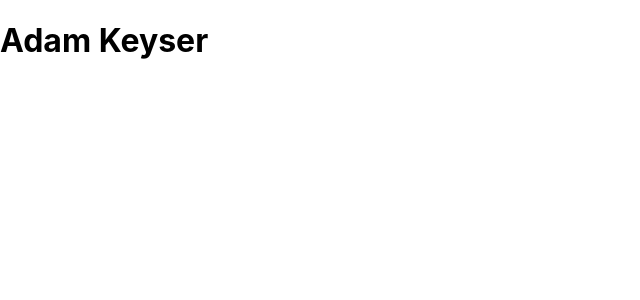
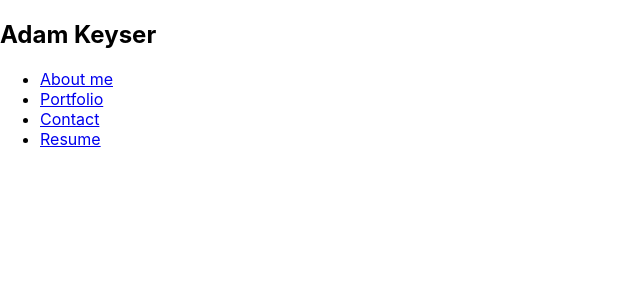
Before and after one commit to adamkeyser45/professional_portfolio, a React (Create React App) app: page / in a window 1280 px wide. Shown: the top 300 px of the page, without its empty margins (0-640 px from the left). Built offline with nearby package versions, Linux system fonts and the light colour scheme.

Commit message:
added simple nav

```diff
--- a/src/App.js
+++ b/src/App.js
@@ -1,11 +1,15 @@
 import React from 'react';
 import Header from './components/Header';
+import Navigation from './components/Navigation';
 // import './App.css';
 
 function App() {
   return (
     <div>
-      <Header></Header>
+      <main>
+        <Header></Header>
+        <Navigation></Navigation>
+      </main>
     </div>
   );
 }
--- a/src/components/Header/index.js
+++ b/src/components/Header/index.js
@@ -2,9 +2,9 @@
 
 function Header() {
     return (
-        <header>
+        <section>
             <h1>Adam Keyser</h1>
-        </header>
+        </section>
     )
 }
 
--- a/src/components/Navigation/index.js
+++ b/src/components/Navigation/index.js
@@ -1 +1,32 @@
 import React from 'react';
+
+function Navigation() {
+    return (
+        <nav>
+            <ul>
+                <li>
+                    <a href="#about">
+                        About me
+                    </a>
+                </li>
+                <li>
+                    <a href="#portfolio">
+                        Portfolio
+                    </a>
+                </li>
+                <li>
+                    <a href="#contact">
+                        Contact
+                    </a>
+                </li>
+                <li>
+                    <a href="#resume">
+                        Resume
+                    </a>
+                </li>
+            </ul>
+        </nav>
+    );
+}
+
+export default Navigation;
```
